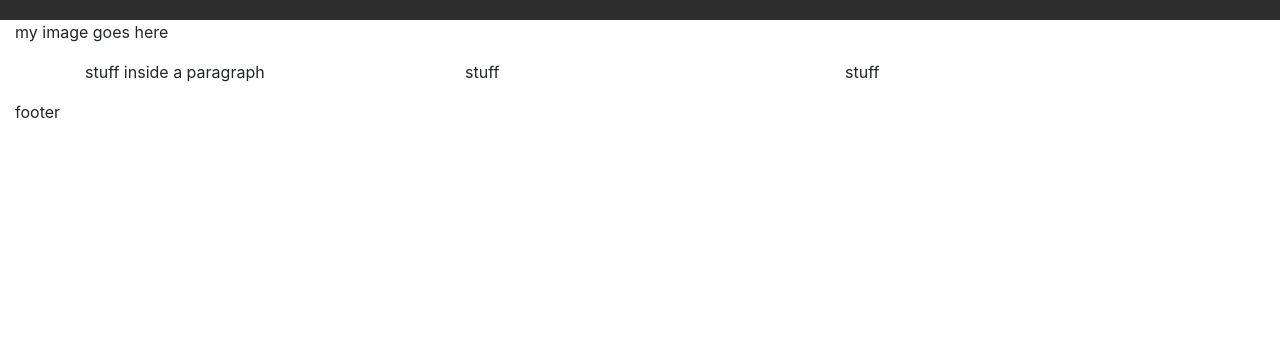
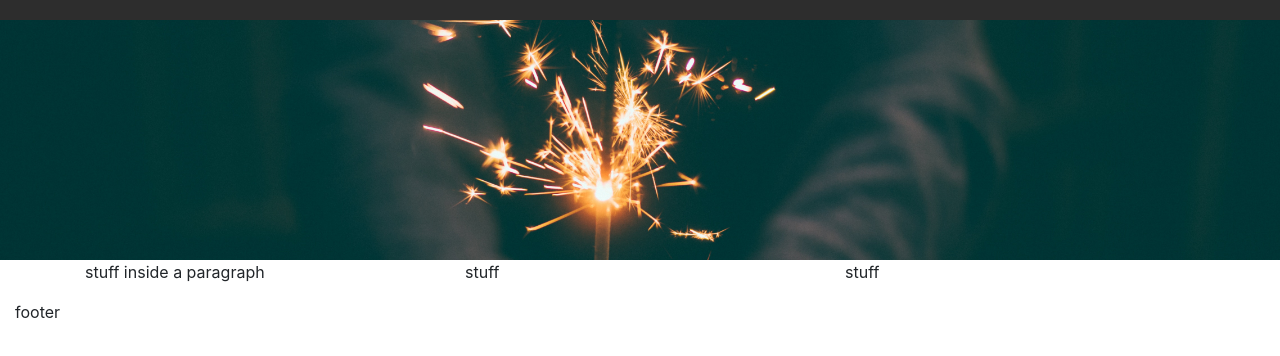
Before and after one commit to melinda-shaw/Standup-organizer, a plain HTML site: page index.html in a window 1280 px wide. Shown: the part 64-420 px from the top of the page. Drawn offline with nearby package versions, Linux system fonts and the light colour scheme.

Commit message:
added img to background

```diff
--- a/index.html
+++ b/index.html
@@ -17,9 +17,9 @@
       </div>
     </div>
     <!-- image -->
-    <div class="row">
+    <div class="row bg-image">
       <div class="col">
-        <p>my image goes here</p>
+
       </div>
     </div>
   </div>
--- a/styles/main.css
+++ b/styles/main.css
@@ -7,3 +7,10 @@ html {
   color: #FAFAFA;
   padding: 1rem;
 }
+
+.bg-image {
+  background-image: url('../assets/bg.jpg');
+  height: 30vh;
+  background-position: center;
+  background-size: cover;
+}
```
Also changed, not shown: assets/bg.jpg (added).
